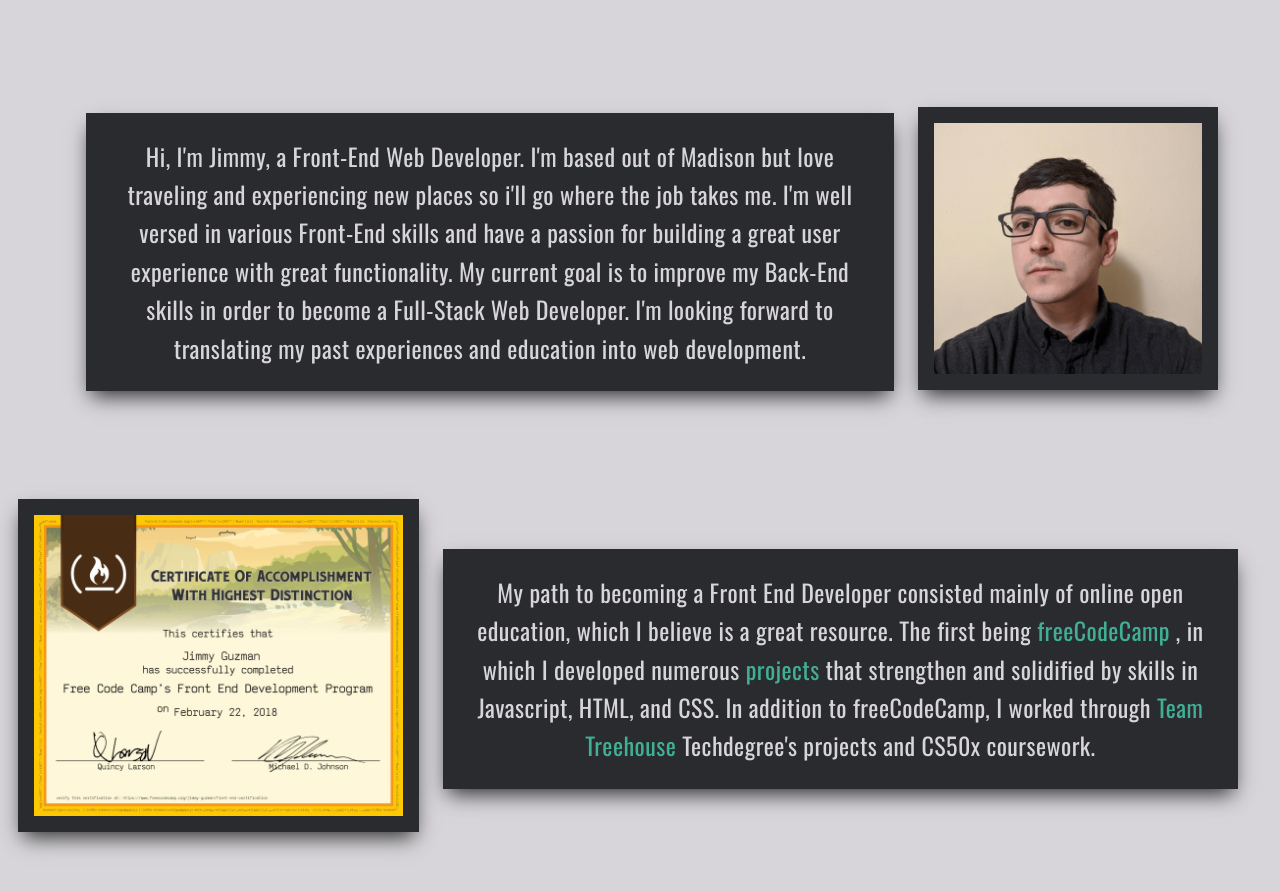
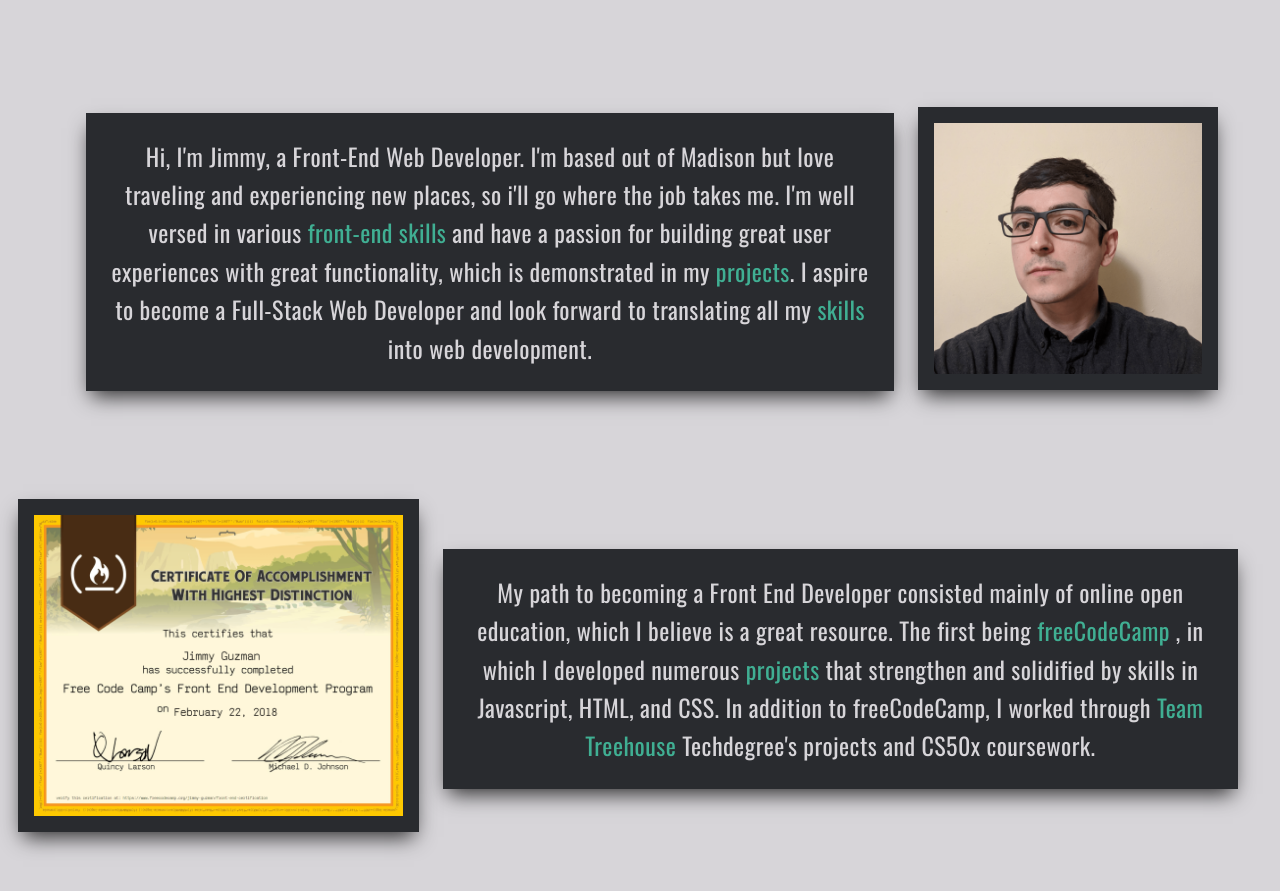
Before and after one commit to jimmy-guzman/jimmy-guzman.github.io, a plain HTML site: page index.html in a window 1280 px wide. Shown: the part 860-1751 px from the top of the page. Drawn offline with nearby package versions, Linux system fonts and the light colour scheme.

Commit message:
update bio

```diff
--- a/index.html
+++ b/index.html
@@ -43,7 +43,7 @@
           </div>
 
           <div class="about-info card card-text">
-            <p>Hi, I'm Jimmy, a Front-End Web Developer. I'm based out of Madison but love traveling and experiencing new places so i'll go where the job takes me. I'm well versed in various Front-End skills and have a passion for building a great user experience with great functionality. My current goal is to improve my Back-End skills in order to become a Full-Stack Web Developer. I'm looking forward to translating my past experiences and education into web development.</p>
+            <p>Hi, I'm Jimmy, a Front-End Web Developer. I'm based out of Madison but love traveling and experiencing new places, so i'll go where the job takes me. I'm well versed in various <a href="#skills">front-end skills</a> and have a passion for building great user experiences with great functionality, which is demonstrated in my <a href="projects.html#projects">projects</a>. I aspire to become a Full-Stack Web Developer and look forward to translating all my <a href="#skills">skills</a> into web development.</p>
           </div>
 
         </div>
```
